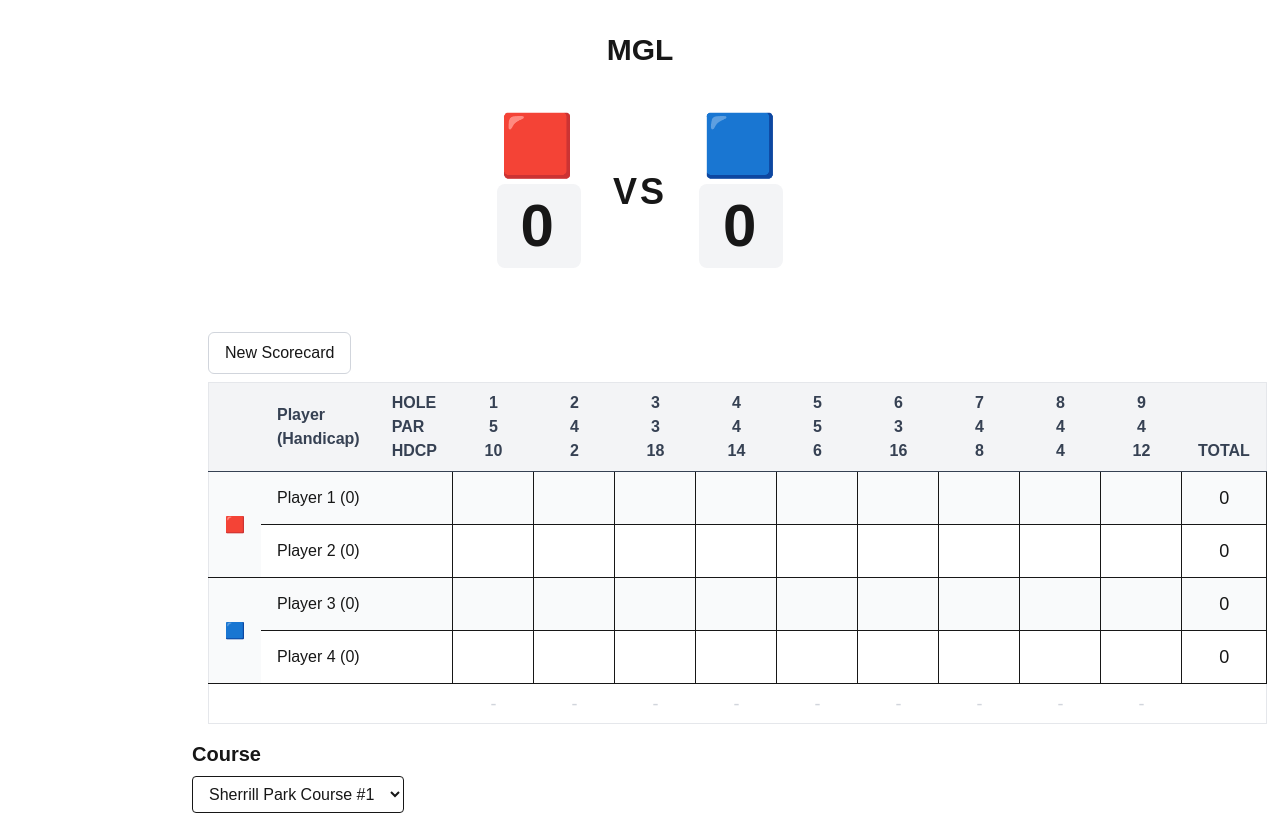
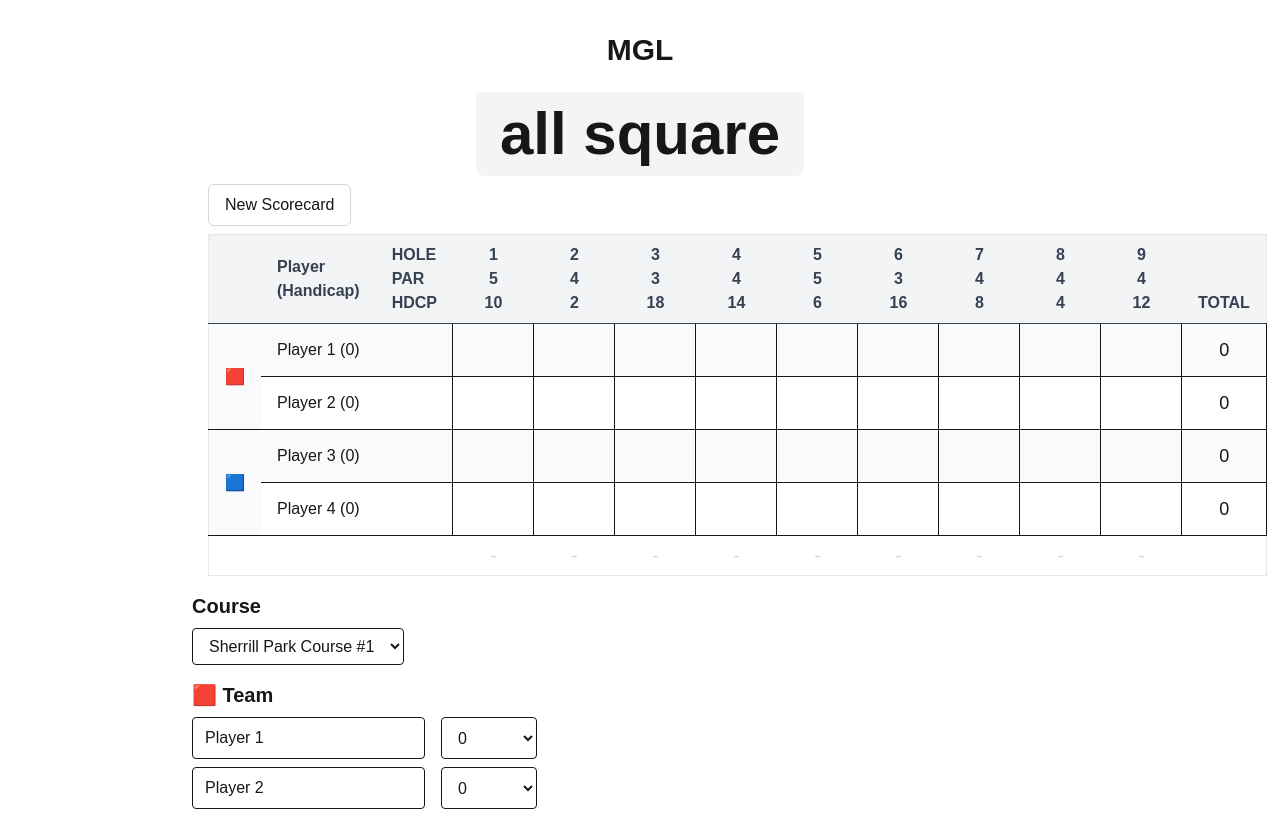
Before and after one commit to mgyarmathy/mgl-scorecard, a Next.js app: page / in a window 1280 px wide. Shown: the top 815 px of the page. Built offline with nearby package versions, Linux system fonts and the light colour scheme.

Commit message:
update matchscore display

```diff
--- a/src/components/Scorecard.tsx
+++ b/src/components/Scorecard.tsx
@@ -72,36 +72,46 @@ const GolfScorecard: React.FC<ScorecardProps> = ({
     teams,
     holeHandicaps,
   );
-  const matchScore = holeResults.reduce(
-    (acc, result) => {
-      if (result != null && result !== "TIE") {
-        acc[result] += 1;
-      } else if (result == "TIE") {
-        Object.keys(acc).forEach((key) => (acc[key] += 0.5));
-      }
-      return acc;
-    },
-    { [teams[0].name]: 0, [teams[1].name]: 0 },
-  );
+  // Calculate match play status
+  let team1Up = 0;
+  let team2Up = 0;
+
+  for (const result of holeResults) {
+    if (result === teams[0].name) {
+      team1Up++;
+    } else if (result === teams[1].name) {
+      team2Up++;
+    }
+    // Ties do not affect the up/down count
+  }
+
+  let matchStatus: string | null = null;
+  let leadingTeam: string | null = null;
+  const upBy = Math.abs(team1Up - team2Up);
+
+  if (team1Up > team2Up) {
+    matchStatus = `${upBy} up`;
+    leadingTeam = teams[0].name;
+  } else if (team2Up > team1Up) {
+    matchStatus = `${upBy} up`;
+    leadingTeam = teams[1].name;
+  } else {
+    matchStatus = "all square";
+    leadingTeam = null;
+  }
+
   return (
     <div className="container mx-auto p-4">
-      <div className="flex flex-col justify-center items-center mb-8 p-6 rounded-lg">
-        <div className="flex mb-2">
-          <div className="text-6xl font-bold tracking-wider flex items-center gap-8">
-            <div className="flex flex-col items-center">
-              <span className="mb-2">{teams[0].name}</span>
-              <span className="bg-gray-100 px-6 py-3 rounded-lg">
-                {matchScore[teams[0].name]}
-              </span>
-            </div>
-            <div className="text-4xl">VS</div>
-            <div className="flex flex-col items-center">
-              <span className="mb-2">{teams[1].name}</span>
-              <span className="bg-gray-100 px-6 py-3 rounded-lg">
-                {matchScore[teams[1].name]}
-              </span>
-            </div>
-          </div>
+      <div className="flex flex-col justify-center items-center mb-2">
+        <div className="text-6xl font-bold flex items-center gap-8">
+          {leadingTeam != null && (
+            <span className="bg-gray-100 px-6 py-3 rounded-lg">
+              {leadingTeam} {matchStatus}
+            </span>
+          )}
+          {leadingTeam === null && (
+            <span className="bg-gray-100 px-6 py-3 rounded-lg">all square</span>
+          )}
         </div>
       </div>
       <div className="mb-2">
```
